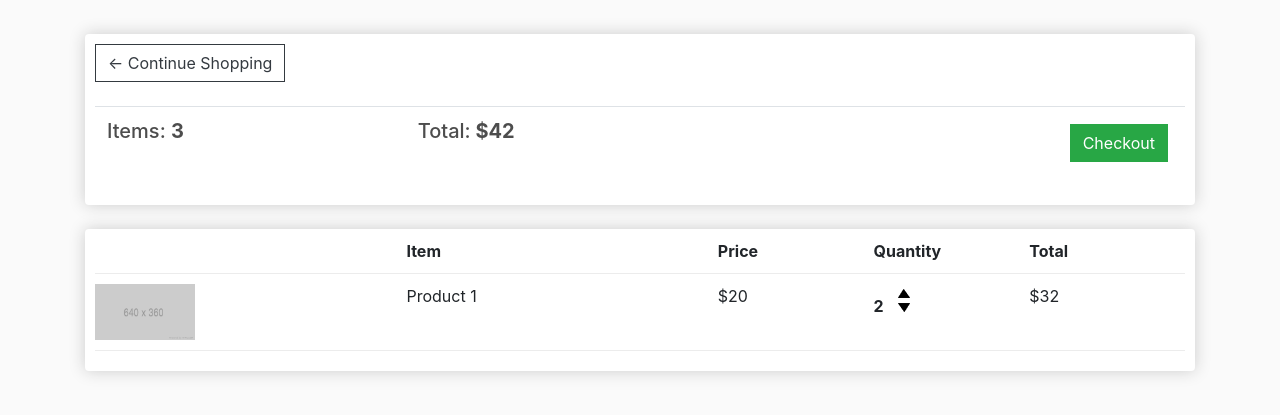
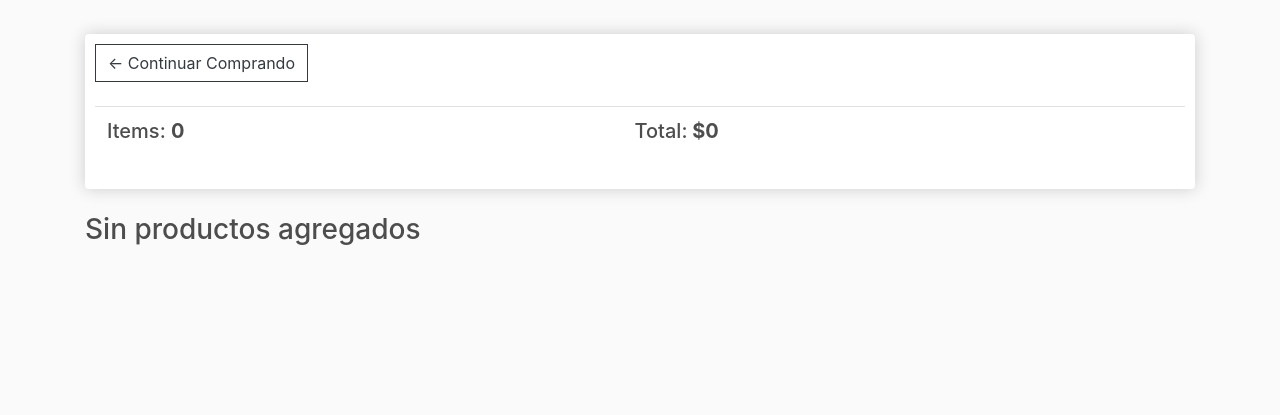
Before and after one commit to Rob866/shop_app, a Django app: page /cart/ in a window 1280 px wide. Shown: the part 57-472 px from the top of the page. Run offline with Django 3.2, Linux system fonts and the light colour scheme; lists and menus that the app fills with data are empty; some libraries are stand-ins or nearby versions.

Commit message:
some changes

```diff
--- /dev/null
+++ b/web_app/store/forms.py
@@ -0,0 +1,5 @@
+from  django.forms import inlineformset_factory
+from .models import  Order,OrderItem
+
+
+OrderItemLineFormSet = inlineformset_factory(Order,OrderItem,fields=('cantidad',),extra=0,)
--- /dev/null
+++ b/web_app/store/middlewares.py
@@ -0,0 +1,14 @@
+from .models import Order
+
+def order_middleware(get_response):
+
+    def middleware(request):
+        if 'order_id' in request.session:
+            order_id = request.session['order_id']
+            order = Order.objects.get(id=order_id)
+            request.order = order
+        else:
+            request.order = None
+        response = get_response(request)
+        return response
+    return middleware
--- a/web_app/store/templates/store/cart.html
+++ b/web_app/store/templates/store/cart.html
@@ -3,16 +3,19 @@
 {% block content %}
 <div class="row">
 <div class="col-lg-12">
+
+  {% if formset %}
+
   <div class="box-element">
 
-    <a  class="btn btn-outline-dark" href="{% url 'store:store' %}">&#x2190; Continue Shopping</a>
+    <a  class="btn btn-outline-dark" href="{% url 'store:store' %}">&#x2190;Continuar Comprando</a>
 
     <br>
     <br>
     <table class="table">
       <tr>
-        <th><h5>Items: <strong>3</strong></h5></th>
-        <th><h5>Total:<strong> $42</strong></h5></th>
+        <th><h5>Articulos Total: <strong>{{ request.order.get_cart_items  }}</strong></h5></th>
+        <th><h5>Precio Total:<strong>{{ request.order.get_cart_total}}</strong></h5></th>
         <th>
           <a  style="float:right; margin:5px;" class="btn btn-success" href="{% url 'store:checkout' %}">Checkout</a>
         </th>
@@ -22,31 +25,59 @@
   </div>
 
   <br>
+  <form method="post">
+  {% csrf_token %}
+  {{formset.management_form}}
+  {% for form in formset  %}
   <div class="box-element">
     <div class="cart-row">
       <div style="flex:2"></div>
-      <div style="flex:2"><strong>Item</strong></div>
-      <div style="flex:1"><strong>Price</strong></div>
-      <div style="flex:1"><strong>Quantity</strong></div>
+      <div style="flex:2"><strong>Articulo</strong></div>
+      <div style="flex:1"><strong>Precio</strong></div>
+      <div style="flex:1"><strong>Cantidad</strong></div>
       <div style="flex:1"><strong>Total</strong></div>
     </div>
-
     <div class="cart-row">
-      <div style="flex:2"><img class="row-image" src="{% static 'images/placeholder.png' %}"></div>
-      <div style="flex:2"><p>Product 1</p></div>
-      <div style="flex:1"><p>$20</p></div>
+      {% if  form.instance.producto.imagenes.all %}
+        {% with form.instance.producto.imagenes.all|first as obj %}
+          <div style="flex:2"><img class="row-image" src="{{ obj.imagen.url }}"></div>
+        {% endwith %}
+      {% else %}
+        <div style="flex:2"><img class="row-image" src="{% static 'images/placeholder.png' %}"></div>
+     {% endif %}
+      <div style="flex:2"><p>{{ form.instance.producto.nombre }}</p></div>
+        <div style="flex:1"><p>{{ form.instance.producto.precio }}</p></div>
       <div style="flex:1">
-        <p class="quantity">2</p>
         <div class="quantity">
-          <img class="chg-quantity" src="{% static  'images/arrow-up.png' %}">
-
-          <img class="chg-quantity" src="{% static  'images/arrow-down.png' %}">
+         {{ form }}
         </div>
       </div>
-      <div style="flex:1"><p>$32</p></div>
+      <div style="flex:1"><p>{{ form.instance.get_total}}</p></div>
     </div>
+  {%endfor%}
+  </div>
+  <button  style="margin-top: 10px;" type="submit" class="btn btn-success">Actulizar la orden</button>
+</form>
+
+  {% else %}
+  <div class="box-element">
+
+    <a  class="btn btn-outline-dark" href="{% url 'store:store' %}">&#x2190; Continuar Comprando</a>
+
+    <br>
+    <br>
+    <table class="table">
+      <tr>
+        <th><h5>Items: <strong>0</strong></h5></th>
+        <th><h5>Total:<strong> $0</strong></h5></th>
+      </tr>
+    </table>
 
   </div>
+
+  <br>
+    <h3>Sin productos agregados</h3>
+  {% endif %}
 </div>
 </div>
 {% endblock %}
--- a/web_app/store/urls.py
+++ b/web_app/store/urls.py
@@ -7,6 +7,7 @@ app_name= 'store'
 urlpatterns = [
     path('',views.ProductListView.as_view(),name='store'),
     path("producto/<slug:slug>/",DetailView.as_view(model=Producto),name="producto_view",),
+    path('add_to_order/',views.add_to_order,name='add_to_order'),
     path('cart/',views.cart,name='cart'),
     path('checkout/',views.checkout,name='checkout'),
 ]
--- a/web_app/store/views.py
+++ b/web_app/store/views.py
@@ -1,7 +1,10 @@
-from django.shortcuts import render
-from .models import  Producto
+from django.shortcuts import (render,get_object_or_404)
+from .models import  (Producto,Order,OrderItem)
 from django.views.generic.list import ListView
 from .filters import  ProductoFilter
+from django.http import  HttpResponseRedirect
+from django.urls import reverse
+from .forms import OrderItemLineFormSet
 
 class ProductListView(ListView):
     model = Producto
@@ -13,9 +16,43 @@ class ProductListView(ListView):
         context['filter'] = ProductoFilter(self.request.GET,queryset=self.get_queryset())
         return context
 
+
+def add_to_order(request):
+    producto = get_object_or_404(Producto,pk=request.GET.get('product_id'))
+    order = request.order
+
+    if not request.order:
+        if request.user.is_authenticated:
+            user = request.user
+        else:
+            user = None
+        order = Order.objects.create(user=user)
+        request.session['order_id'] = order.id
+    orderItem,created  = OrderItem.objects.get_or_create(order=order,producto=producto)
+
+    if not created:
+        orderItem.cantidad += 1
+        orderItem.save()
+    return HttpResponseRedirect(reverse('store:producto_view',args=(producto.slug,)))
+
 def cart(request):
-    context = {}
-    return render(request,'store/cart.html',context)
+    if not request.order:
+        return render(request,'store/cart.html',{ 'formset': None})
+
+    if request.method == 'POST':
+        formset = OrderItemLineFormSet(request.POST,instance=request.order)
+        if formset.is_valid():
+            formset.save()
+            return HttpResponseRedirect(reverse('store:cart'))
+    else:
+        formset = OrderItemLineFormSet(instance=request.order)
+
+    if request.order.is_empty:
+        return render(request,'store/cart.html',{ 'formset': None})
+
+    return render(request,'store/cart.html',{ 'formset': formset})
+
+
 
 
 def checkout(request):
--- a/web_app/templates/store/base.html
+++ b/web_app/templates/store/base.html
@@ -10,8 +10,7 @@
     <link rel="stylesheet" href="{% static 'css/main.css'%}">
     <script src="https://code.jquery.com/jquery-3.5.1.slim.min.js" integrity="sha384-DfXdz2htPH0lsSSs5nCTpuj/zy4C+OGpamoFVy38MVBnE+IbbVYUew+OrCXaRkfj" crossorigin="anonymous"></script>
     <script src="https://cdn.jsdelivr.net/npm/popper.js@1.16.0/dist/umd/popper.min.js" integrity="sha384-Q6E9RHvbIyZFJoft+2mJbHaEWldlvI9IOYy5n3zV9zzTtmI3UksdQRVvoxMfooAo" crossorigin="anonymous"></script>
-
-      <script src="https://stackpath.bootstrapcdn.com/bootstrap/4.5.0/js/bootstrap.min.js" integrity="sha384-OgVRvuATP1z7JjHLkuOU7Xw704+h835Lr+6QL9UvYjZE3Ipu6Tp75j7Bh/kR0JKI" crossorigin="anonymous"></script>
+    <script src="https://stackpath.bootstrapcdn.com/bootstrap/4.5.0/js/bootstrap.min.js" integrity="sha384-OgVRvuATP1z7JjHLkuOU7Xw704+h835Lr+6QL9UvYjZE3Ipu6Tp75j7Bh/kR0JKI" crossorigin="anonymous"></script>
     {% block tag_css %}
     {% endblock %}
   </head>
@@ -38,7 +37,11 @@
         <a href="{% url 'store:cart' %}">
           <img  id="cart-icon" src="{% static 'images/cart.png' %}">
         </a>
-       <p id="cart-total">0</p>
+         {% if request.order %}
+           <p id="cart-total">{{ request.order.get_cart_items}}</p>
+          {% else %}
+           <p id="cart-total">0</p>
+         {%endif%}
        </div>
   </nav>
     <div class="container">
--- a/web_app/web_app/settings.py
+++ b/web_app/web_app/settings.py
@@ -50,6 +50,7 @@ MIDDLEWARE = [
     'django.contrib.auth.middleware.AuthenticationMiddleware',
     'django.contrib.messages.middleware.MessageMiddleware',
     'django.middleware.clickjacking.XFrameOptionsMiddleware',
+    'store.middlewares.order_middleware'
 ]
 
 ROOT_URLCONF = 'web_app.urls'
```
Also changed, not shown: web_app/store/admin.py (+6 -14 lines), web_app/store/models.py (+5 -13 lines), web_app/store/templates/store/producto_detail.html (+3 -4 lines), web_app/db.sqlite3, web_app/store/migrations/0001_initial.py (deleted).
